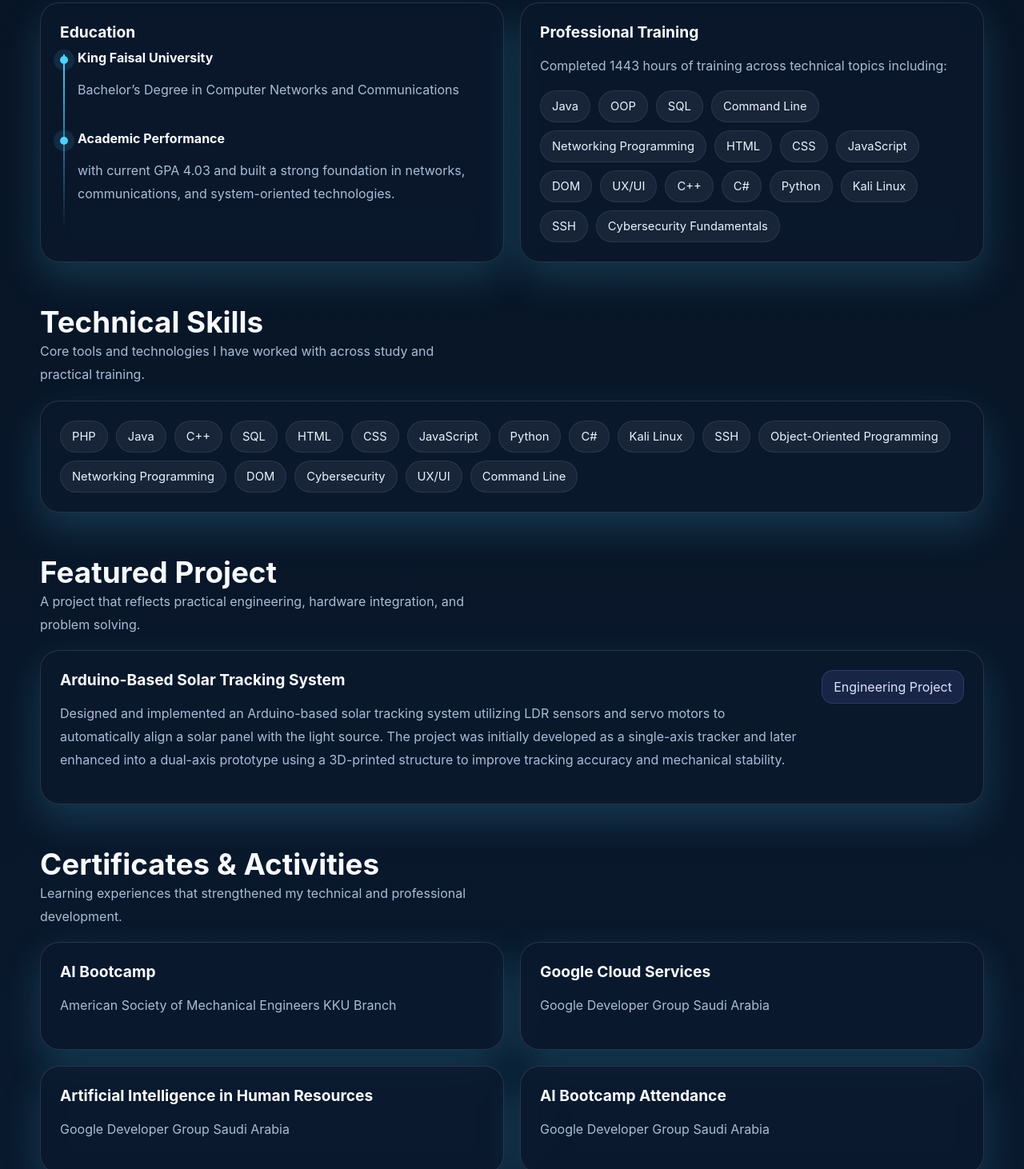
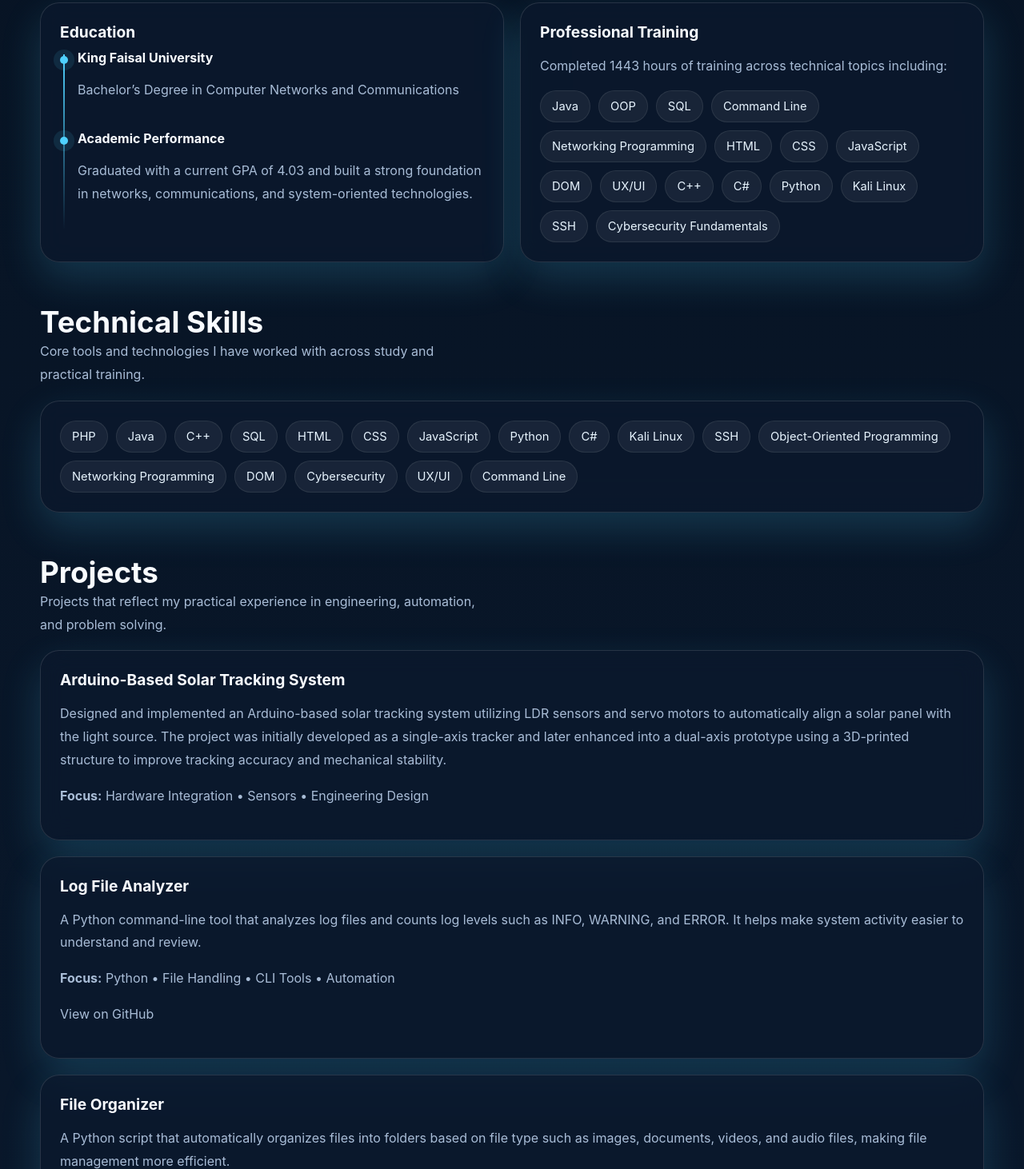
Before and after one commit to wahjx/wahj-cv-website, a plain HTML site: page index.html in a window 1280 px wide. Shown: the part 1338-2800 px from the top of the page at 80% size. Drawn offline with Linux system fonts and the light colour scheme.

Commit message:
index.html

```diff
--- a/index.html
+++ b/index.html
@@ -18,7 +18,7 @@
         <a href="#about">About</a>
         <a href="#education">Education</a>
         <a href="#skills">Skills</a>
-        <a href="#project">Project</a>
+        <a href="#project">Projects</a>
         <a href="#certificates">Certificates</a>
         <a href="#contact">Contact</a>
       </div>
@@ -42,7 +42,7 @@
           <div class="hero-actions">
             <a class="btn btn-primary" href="mailto:wahjyousif@gmail.com">Email Me</a>
             <a class="btn btn-secondary" href="#contact">View Contact</a>
-            <a class="btn btn-secondary" href="#project">See My Project</a>
+            <a class="btn btn-secondary" href="#project">See My Projects</a>
           </div>
         </div>
 
@@ -61,7 +61,7 @@
               <strong>King Faisal University</strong>
             </div>
             <div class="info-item">
-              <span>current GPA</span>
+              <span>Current GPA</span>
               <strong>4.03</strong>
             </div>
             <div class="info-item">
@@ -97,7 +97,7 @@
           <div class="stats">
             <div class="stat">
               <strong>4.03</strong>
-              <span>current GPA</span>
+              <span>Current GPA</span>
             </div>
             <div class="stat">
               <strong>1443</strong>
@@ -130,7 +130,7 @@
             </div>
             <div class="timeline-item">
               <strong>Academic Performance</strong>
-              <p>with current GPA 4.03 and built a strong foundation in networks, communications, and system-oriented technologies.</p>
+              <p>Graduated with a current GPA of 4.03 and built a strong foundation in networks, communications, and system-oriented technologies.</p>
             </div>
           </div>
         </div>
@@ -194,13 +194,13 @@
     <section class="page-section container reveal" id="project">
       <div class="section-head">
         <div>
-          <h2>Featured Project</h2>
-          <p>A project that reflects practical engineering, hardware integration, and problem solving.</p>
+          <h2>Projects</h2>
+          <p>Projects that reflect my practical experience in engineering, automation, and problem solving.</p>
         </div>
       </div>
 
-      <div class="card project-card">
-        <div>
+      <div class="grid grid-3">
+        <div class="card">
           <h3>Arduino-Based Solar Tracking System</h3>
           <p>
             Designed and implemented an Arduino-based solar tracking system utilizing LDR sensors and servo motors
@@ -208,8 +208,28 @@
             tracker and later enhanced into a dual-axis prototype using a 3D-printed structure to improve tracking accuracy
             and mechanical stability.
           </p>
+          <p><strong>Focus:</strong> Hardware Integration • Sensors • Engineering Design</p>
         </div>
-        <div class="project-badge">Engineering Project</div>
+
+        <div class="card">
+          <h3>Log File Analyzer</h3>
+          <p>
+            A Python command-line tool that analyzes log files and counts log levels such as INFO,
+            WARNING, and ERROR. It helps make system activity easier to understand and review.
+          </p>
+          <p><strong>Focus:</strong> Python • File Handling • CLI Tools • Automation</p>
+          <p><a href="https://github.com/wahjx/log-file-analyzer" target="_blank" rel="noreferrer">View on GitHub</a></p>
+        </div>
+
+        <div class="card">
+          <h3>File Organizer</h3>
+          <p>
+            A Python script that automatically organizes files into folders based on file type such as
+            images, documents, videos, and audio files, making file management more efficient.
+          </p>
+          <p><strong>Focus:</strong> Python • Automation • File Management</p>
+          <p><a href="https://github.com/wahjx/file-organizer" target="_blank" rel="noreferrer">View on GitHub</a></p>
+        </div>
       </div>
     </section>
 
@@ -247,13 +267,14 @@
           <p>Certificate of Attendance by Cyber Guard Club</p>
         </div>
       </div>
+
       <p style="margin-top:15px;color:#a9bdd7;">
-Full certificates are available on my LinkedIn profile.
-</p>
+        Full certificates are available on my LinkedIn profile.
+      </p>
 
-<a href="https://www.linkedin.com/in/engwahj" target="_blank" class="btn btn-secondary">
-View Certificates on LinkedIn
-</a>
+      <a href="https://www.linkedin.com/in/engwahj" target="_blank" class="btn btn-secondary">
+        View Certificates on LinkedIn
+      </a>
     </section>
 
     <section class="page-section container reveal" id="contact">
@@ -271,15 +292,19 @@ View Certificates on LinkedIn
         </div>
         <div class="card">
           <h3>Phone</h3>
-          <p><a href="tel:0551988830">0593906740</a></p>
+          <p><a href="tel:0593906740">0593906740</a></p>
         </div>
         <div class="card">
           <h3>LinkedIn</h3>
           <p><a href="https://www.linkedin.com/in/engwahj" target="_blank" rel="noreferrer">www.linkedin.com/in/engwahj</a></p>
         </div>
         <div class="card">
+          <h3>GitHub</h3>
+          <p><a href="https://github.com/wahjx" target="_blank" rel="noreferrer">github.com/wahjx</a></p>
+        </div>
+        <div class="card">
           <h3>Professional Path</h3>
-          <p> • Network Engineering • Cybersecurity • System Analysis  </p>
+          <p>Network Engineering • Cybersecurity • System Analysis • Web Development </p>
         </div>
       </div>
     </section>
@@ -296,5 +321,4 @@ View Certificates on LinkedIn
 
   <script src="script.js"></script>
 </body>
-
 </html>
```
